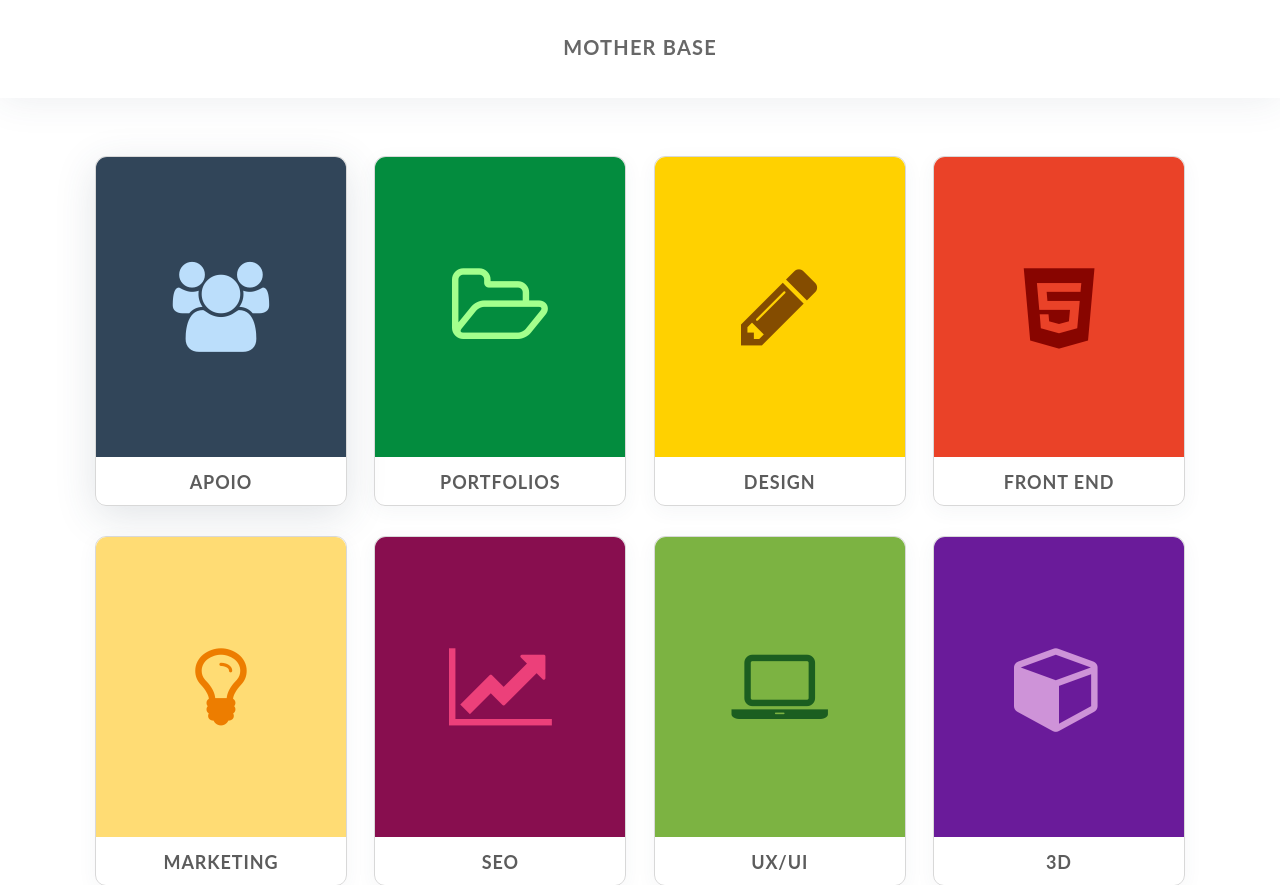
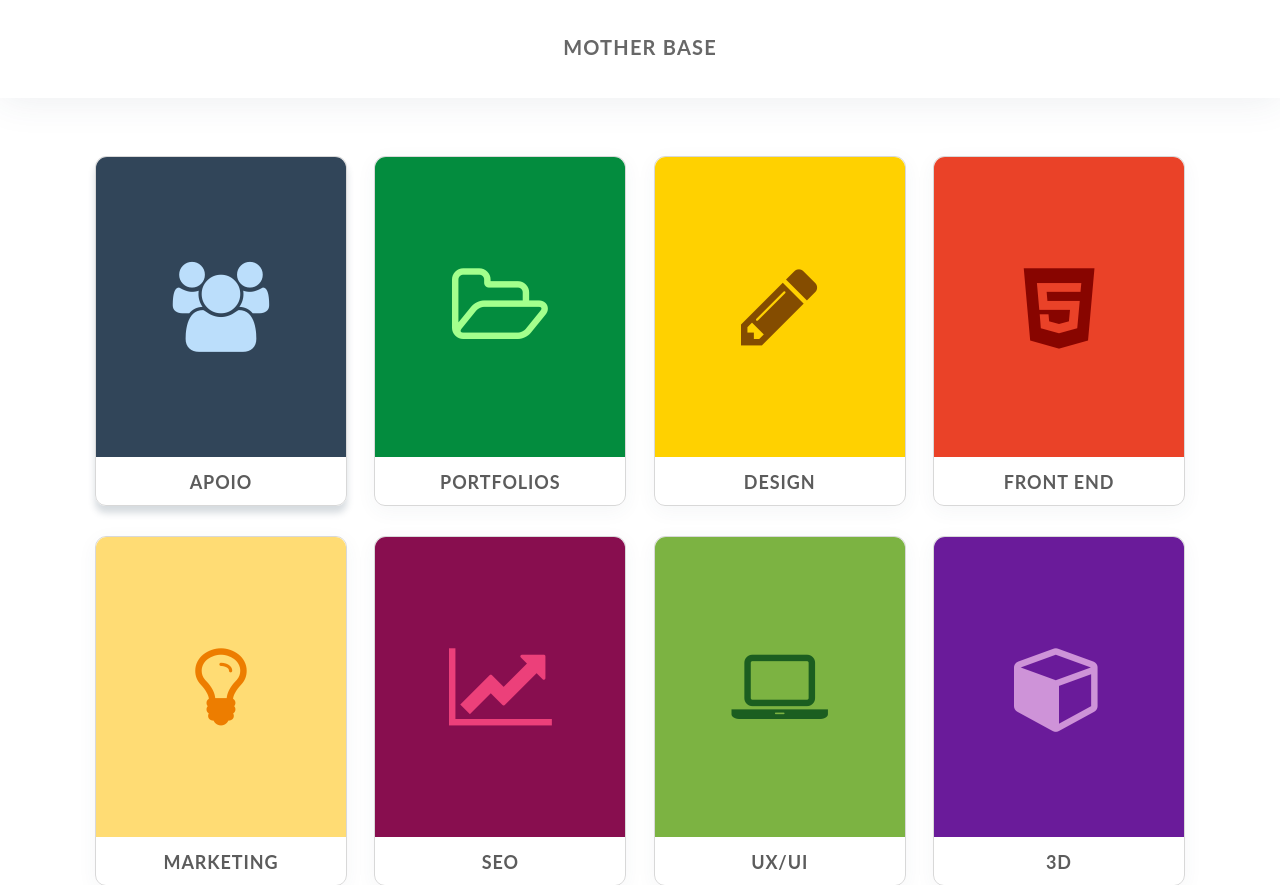
Before and after one commit to RobsonVinicius/robsondesigner, a PHP site: page /my/index.html in a window 1280 px wide, with the pointer over the restyled element. Shown: the top 885 px of the page. Run offline with PHP 8.4, Linux system fonts and the light colour scheme.

Commit message:
card:hover shadow

```diff
--- a/my/base/css/style-motherbase.css
+++ b/my/base/css/style-motherbase.css
@@ -677,7 +677,7 @@ footer .authors {
 		}
 
 	.card:hover {
-		box-shadow:0px 10px 40px 0px rgba(51,73,94,0.15)
+		box-shadow:0px 7px 7px 0px rgba(51,73,94,0.2)
 		}
 
 	.sidebar-navigation {
```
